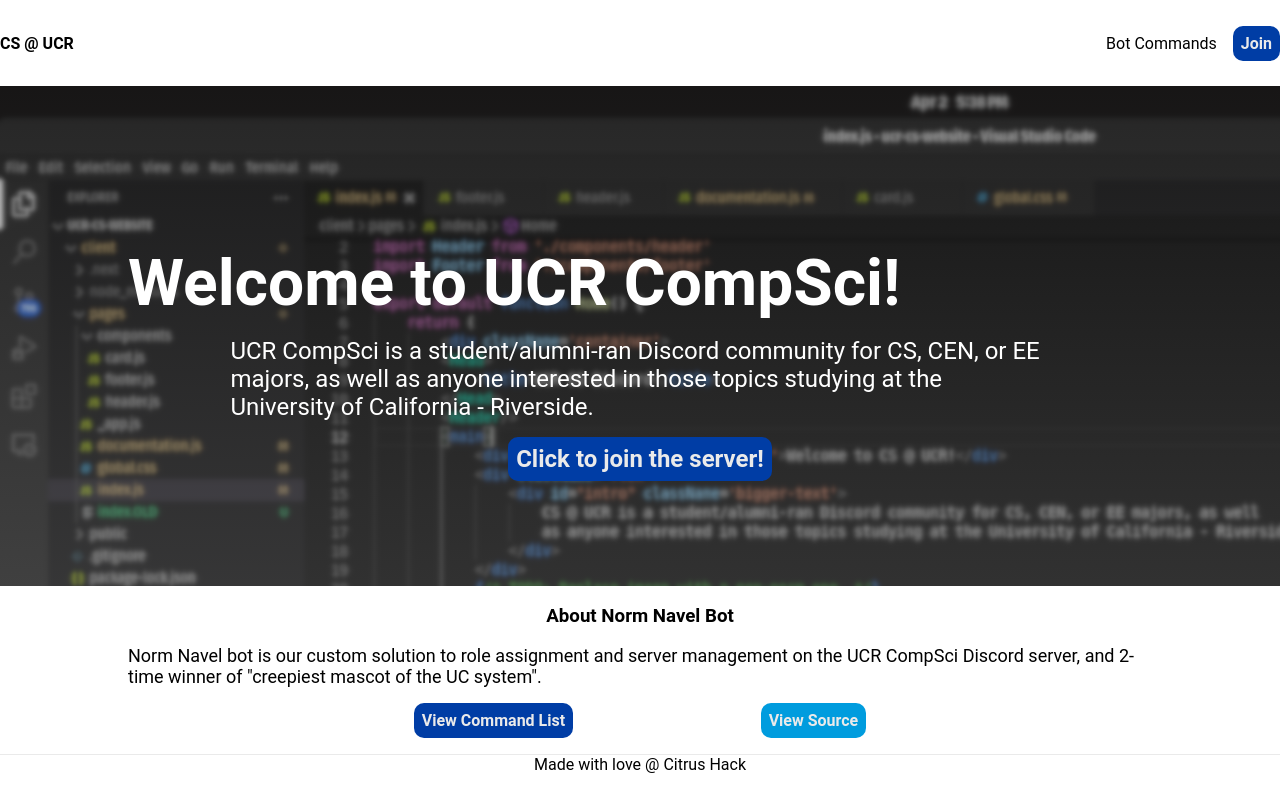
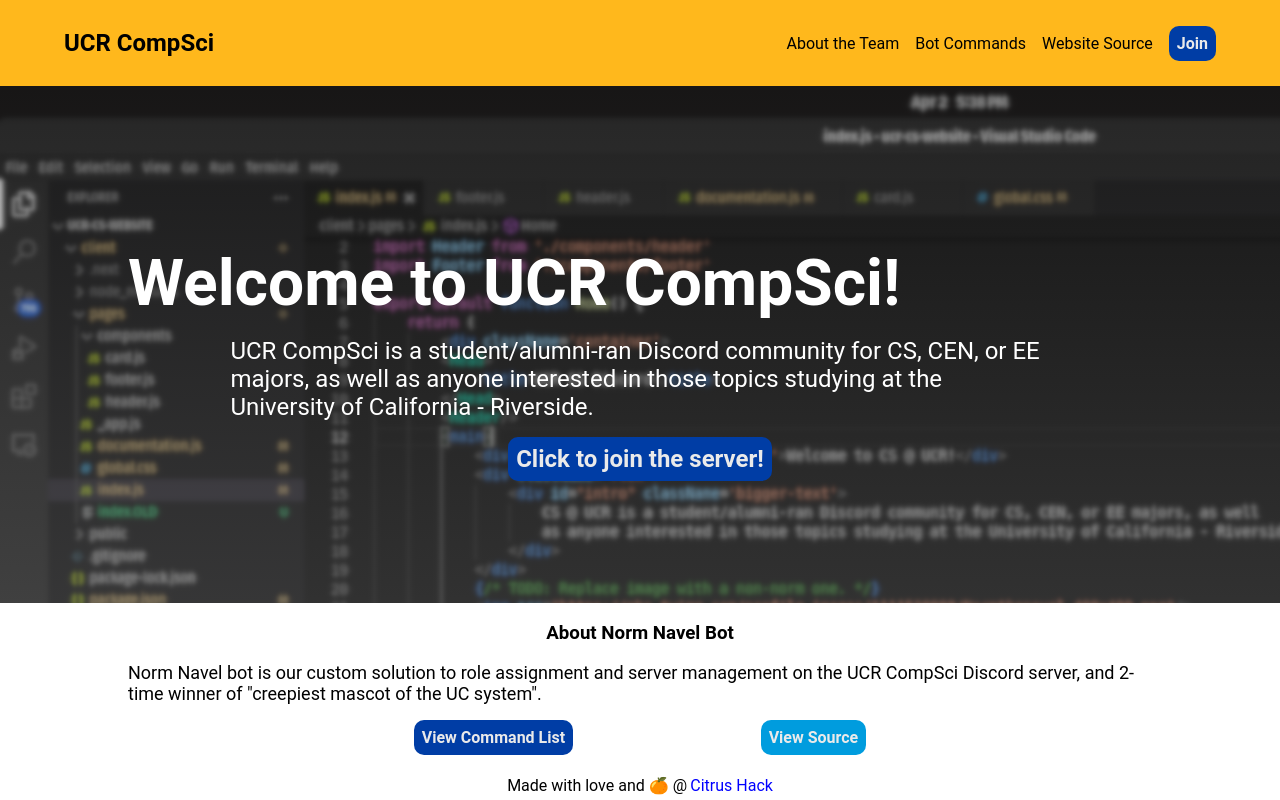
Before and after one commit to raymondwzeng/ucr-cs-website, a Next.js app in the folder client/: page / in a window 1280 px wide. Built offline with nearby package versions, Linux system fonts and the light colour scheme.

Commit message:
Modified footer and header

```diff
--- a/client/pages/components/footer.js
+++ b/client/pages/components/footer.js
@@ -1,24 +1,20 @@
 export default function Footer() {
     return(
-        <div id="footer-container">
-            <footer>
-                Made with love @ Citrus Hack
-            </footer>
+        <div id="footer-container" className="flex center-horizontal">
+            Made with love and 🍊 @ <a target="_blank" rel="noopener noreferrer" href="https://citrushack.com">Citrus Hack</a>
 
             <style jsx>
                 {`
                 #footer-container {
                     width: 100%;
+                    padding: 0.3em 0;
+                    gap: 0.2em;
                 }
 
-                footer {
-                    width: 100%;
-                    height: fit-content;
-                    padding-bottom: 2%;
-                    border-top: 1px solid #eaeaea;
-                    display: flex;
-                    justify-content: center;
-                    align-items: center;
+                  a {
+                      display: inline;
+                      width: fit-content;
+                      color: blue;
                   }
                 `}
             </style>
--- a/client/pages/components/header.js
+++ b/client/pages/components/header.js
@@ -1,9 +1,11 @@
 export default function Header() {
     return (
         <header>
-                <a id='logo' href="/">CS @ UCR</a>
-                <div id='menu'>
+                <a className="biggest-text" id='logo' href="/">UCR CompSci</a>
+                <div id='menu' className="center-vertical">
+                    <a href="/about">About the Team</a>
                     <a href="/documentation">Bot Commands</a>
+                    <a rel="noopener noreferrer" target="_blank" href="https://github.com/raymondwzeng/ucr-cs-website">Website Source</a>
                     <a className="outline-button button-main" id="join" rel="noopener noreferrer" target="_blank" href="https://discord.gg/S7MGSV4">Join</a>
                 </div>
 
@@ -14,9 +16,10 @@
                 }
 
                 header {
-                    width: 100%;
+                    background-color: #FFB81C;
+                    width: 90%;
                     display: flex;
-                    padding: 2% 0;
+                    padding: 2% 5%;
                     justify-content: space-between;
                     align-items: center;
                 }
```
